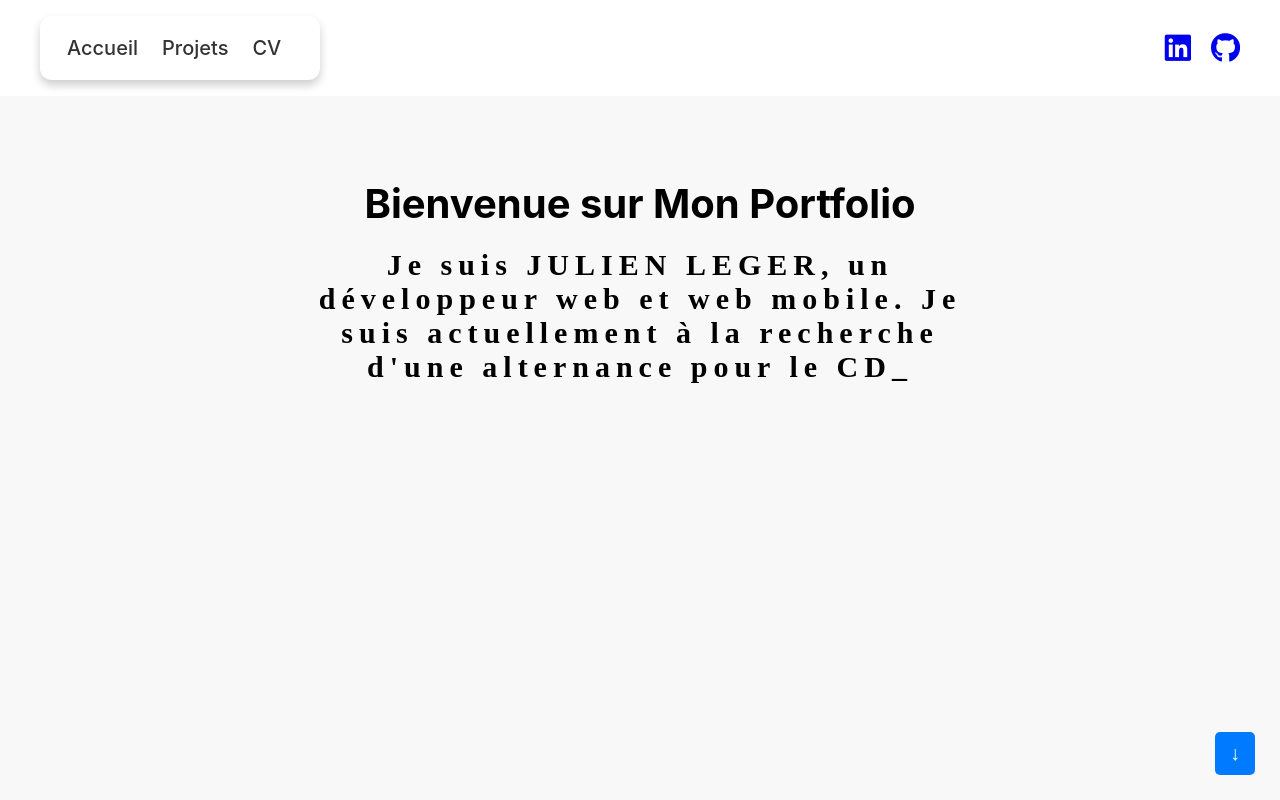
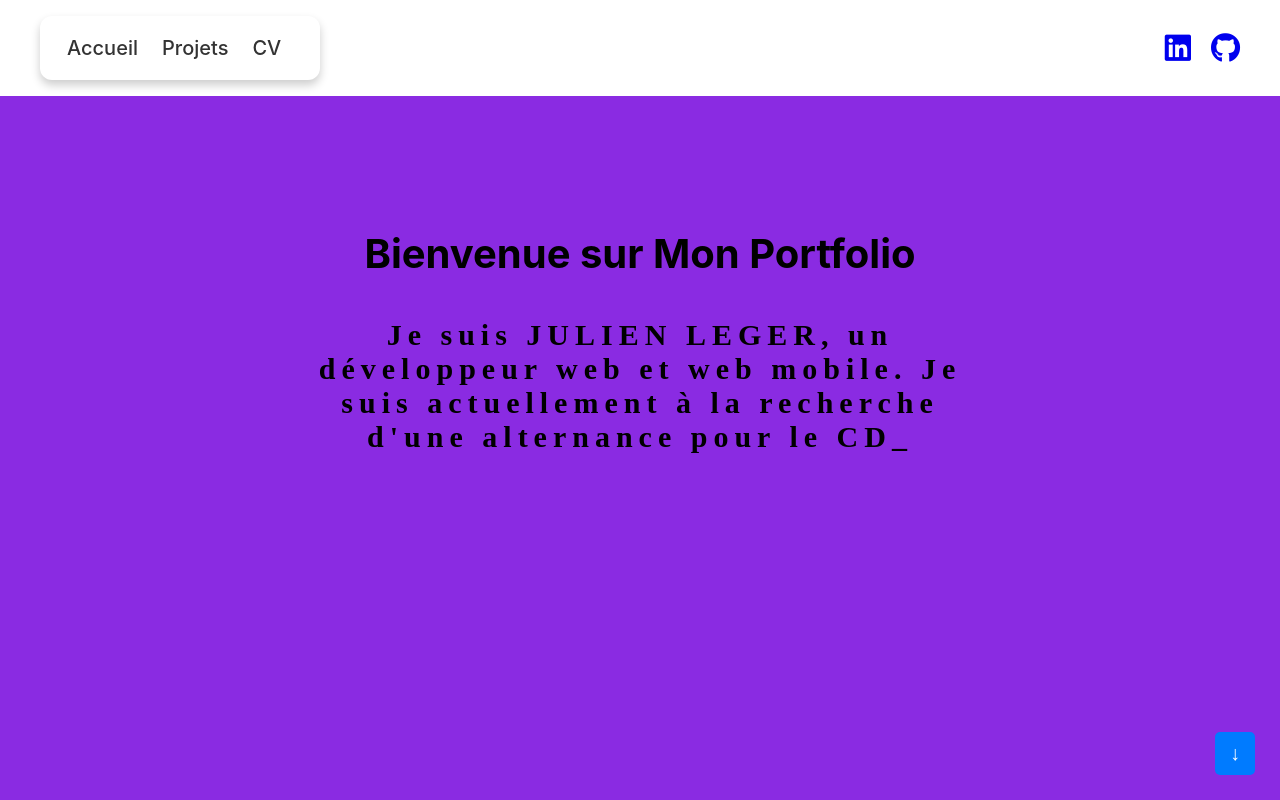
Before and after one commit to AnotheerDev/mon-portfolio, a React (Create React App) app: page / in a window 1280 px wide. Shown: the top 800 px of the page. Built offline with nearby package versions, Linux system fonts and the light colour scheme; a web font is replaced by a local one.

Commit message:
Update Home component styling and remove commented code

```diff
--- a/src/components/Home/Home.jsx
+++ b/src/components/Home/Home.jsx
@@ -53,10 +53,6 @@ const Home = () => {
           <h1>Bienvenue sur Mon Portfolio</h1>
         </div>
         <div id="typedtext"></div>
-        {/* <div className="cta">
-          <a href="#projects" className="btn">Voir Mes Projets</a>
-          <a href="#resume" className="btn">CV</a>
-        </div> */}
       </div>
     </section>
   );
--- a/src/components/Home/home.css
+++ b/src/components/Home/home.css
@@ -1,8 +1,9 @@
 /* Home.css */
 #home {
   /* Styles pour la section Accueil */
-  padding: 50px 0;
-  height: 100vh;
+  /* padding: 50px 0; */
+  height: 80vh;
+  background-color: blueviolet;
 }
 
 .home-section {
@@ -18,33 +19,13 @@
 
 .intro h1 {
   font-size: 2.5rem;
-  margin-bottom: 20px;
-}
-
-.intro p {
-  font-size: 1.2rem;
   margin-bottom: 40px;
-}
-
-.btn {
-  padding: 10px 20px;
-  border: none;
-  background-color: #007bff;
-  color: white;
-  text-decoration: none;
-  border-radius: 5px;
-  margin: 0 10px;
-  transition: background-color 0.3s ease;
-}
-
-.btn:hover {
-  background-color: #0056b3;
 }
 
 #typedtext {
   font-family: 'Waiting for the Sunrise', cursive;
   font-size:30px;
-  margin: 10px 50px;
+  margin: 30px 50px;
   letter-spacing: 6px;
   font-weight: bold;
 }
```
